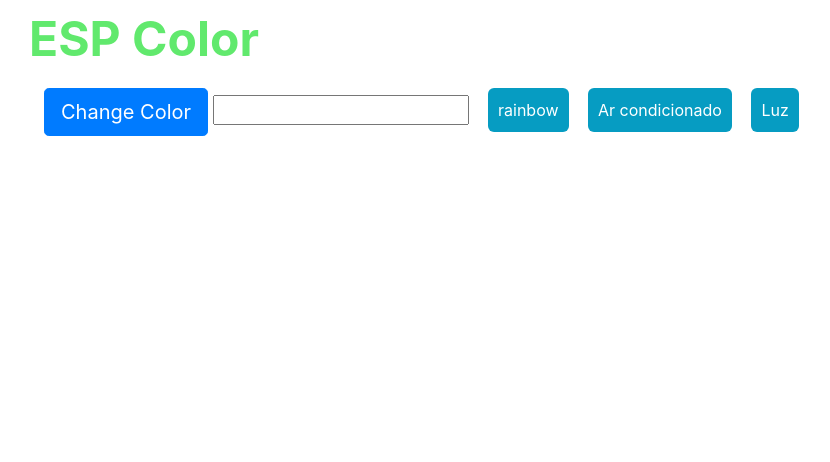
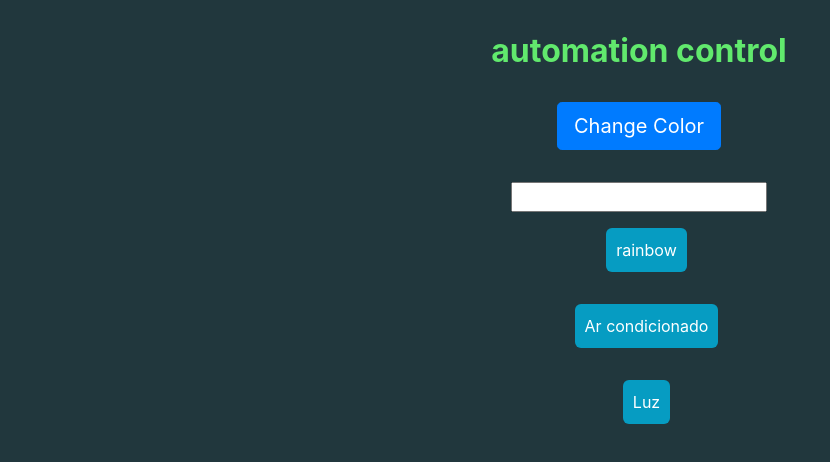
Before and after one commit to thisiscleverson/Automation-4, a plain HTML site: page ESP8266-masterIOT/data/index.html in a window 1280 px wide. Shown: the whole page, without its empty margins (1-831 px from the left). Drawn offline with nearby package versions, Linux system fonts and the light colour scheme.

```diff
--- a/ESP8266-masterIOT/data/index.html
+++ b/ESP8266-masterIOT/data/index.html
@@ -4,34 +4,97 @@
     <head>
         <meta name="viewport" content="width=device-width, initial-scale=1">
         <link rel="icon" href="data:,">
-        <!-- <link rel="stylesheet" href="style.css">  -->
+
         <link rel="stylesheet" href="https://stackpath.bootstrapcdn.com/bootstrap/4.3.1/css/bootstrap.min.css">
         <script src="https://cdnjs.cloudflare.com/ajax/libs/jscolor/2.0.4/jscolor.min.js"></script>
+
+        <!--<link rel="stylesheet" href="./style.css"> -->
+
+        <style>
+            .body{
+                background-color: #21373d;
+            }
+
+            .container{
+                display: flex;
+                flex-direction: column;
+                align-items: center;
+            }
+
+            .Title{
+                font-size: 2em;
+                font-weight: bold;
+                color: rgb(97, 233, 109);
+                margin-top: 2rem;
+                margin-bottom: 2rem;
+                text-align: center;
+            }
+
+            .buttonRainbow{
+                margin-left: 15px;
+                background: #069cc2;
+                border-radius: 6px;
+                padding: 10px;
+                cursor: pointer;
+                color: #fff;
+                border: none;
+                font-size: 16px;
+                margin-top: 1rem;
+                margin-bottom: 2rem;
+            }
+
+            .buttonAirConditioning{
+                margin-left: 15px;
+                background: #069cc2;
+                border-radius: 6px;
+                padding: 10px;
+                cursor: pointer;
+                color: #fff;
+                border: none;
+                font-size: 16px;
+                margin-bottom: 2rem;
+            }
+
+            .buttonLight{
+                margin-left: 15px;
+                background: #069cc2;
+                border-radius: 6px;
+                padding: 10px;
+                cursor: pointer;
+                color: #fff;
+                border: none;
+                font-size: 16px;
+            }
+        </style>
     </head>
 
-    <body>
-        <div class="container" style="margin: 10px 0 0 30px">
+    <body class="body">
+
+        <main class="container">
             <div class="row">
-                <h1 style="font-size: 3em; font-weight: bold; color: rgb(97, 233, 109); margin-bottom: 20px;">ESP Color</h1>
+                <h1 class="Title">automation control</h1>
             </div>
 
 
-            <a class="btn btn-primary btn-lg" href="#" id="change_color" role="button">Change Color</a>
+            <a class="btn btn-primary btn-lg" href="/ESPIOT?#" id="change_color" role="button">Change Color</a>
 
-            <input class="jscolor {onFineChange:'update(this)'}" id="rgb">
+            <input class="jscolor {onFineChange:'update(this)'}" id="rgb" style="margin-top: 2rem;">
 
             <a href='/ESPIOT?RainbowON&'>
-                <button style="margin-left: 15px; background: #069cc2; border-radius: 6px; padding: 10px; cursor: pointer; color: #fff; border: none; font-size: 16px;">rainbow</button>
+                <button class="buttonRainbow" >rainbow</button>
             </a>
 
 
             <a href='/ESPIOT?airConditioning&'>
-                <button style="margin-left: 15px; background: #069cc2; border-radius: 6px; padding: 10px; cursor: pointer; color: #fff; border: none; font-size: 16px;">Ar condicionado</button>
+                <button class="buttonAirConditioning">Ar condicionado</button>
             </a>
 
             <a href='/ESPIOT?Light&'>
-                <button style="margin-left: 15px; background: #069cc2; border-radius: 6px; padding: 10px; cursor: pointer; color: #fff; border: none; font-size: 16px;">Luz</button>
+                <button class="buttonLight">Luz</button>
             </a>
+
+
+        </main>
 
             <script>
                 function update(picker) {
@@ -40,6 +103,5 @@
                 }
             </script>
 
-        </div>
     </body>
 </html>
--- a/ESP8266-masterIOT/data/style.css
+++ b/ESP8266-masterIOT/data/style.css
@@ -1,12 +1,22 @@
+
+
+.body{
+    background-color: #21373d;
+}
+
 .container{
-    margin: 10px 0 0 30px;
+    display: flex;
+    flex-direction: column;
+    align-items: center;
 }
 
 .Title{
-    font-size: 3em;
+    font-size: 2em;
     font-weight: bold;
     color: rgb(97, 233, 109);
-    margin-bottom: 20px;
+    margin-top: 2rem;
+    margin-bottom: 2rem;
+    text-align: center;
 }
 
 .buttonRainbow{
@@ -18,6 +28,8 @@
     color: #fff;
     border: none;
     font-size: 16px;
+    margin-top: 1rem;
+    margin-bottom: 2rem;
 }
 
 .buttonAirConditioning{
@@ -29,6 +41,7 @@
     color: #fff;
     border: none;
     font-size: 16px;
+    margin-bottom: 2rem;
 }
 
 .buttonLight{
```
Also changed, not shown: 11 other files.
